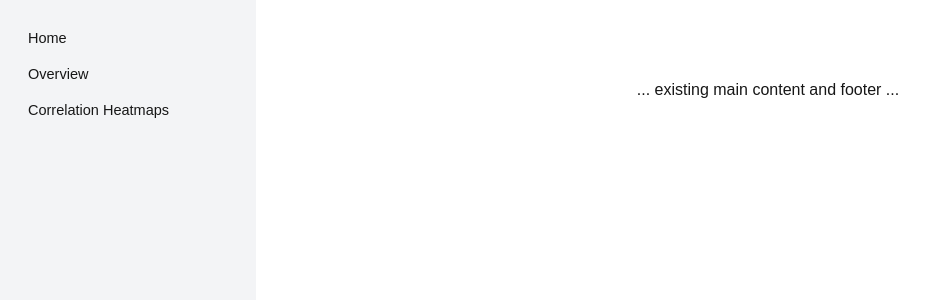
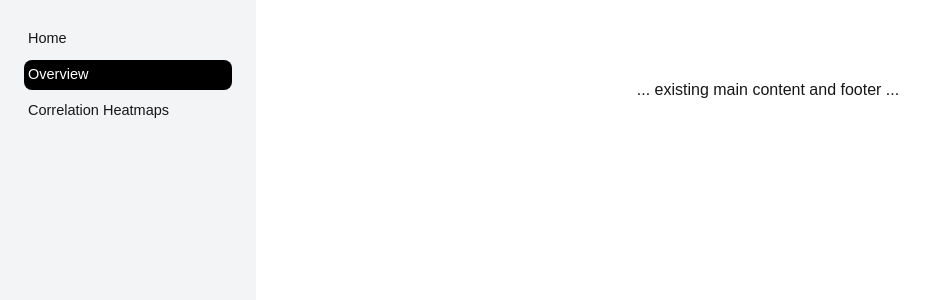
Before and after one commit to kylecsnow/js-ml-dashboard, a Next.js app in the folder frontend/: page /overview in a window 1280 px wide. Shown: the top 300 px of the page, without its empty margins (0-937 px from the left). Built offline with nearby package versions, Linux system fonts and the light colour scheme.

Commit message:
add highlighting to sidebar to indicate which page is selected

```diff
--- a/frontend/app/components/Sidebar.tsx
+++ b/frontend/app/components/Sidebar.tsx
@@ -1,25 +1,33 @@
+'use client';
+
 import Link from 'next/link'
+import { usePathname } from 'next/navigation'
 
 export default function Sidebar() {
+  const pathName = usePathname()
+
   return (
     // TODO: add all the other pages from dash-ml-dashboard
     <aside className="w-64 bg-gray-100 dark:bg-gray-800 p-6 hidden sm:block">
       <nav className="flex flex-col gap-[6px]">
         <Link
           href="/"
-          className="flex items-center gap-2 p-1 rounded-lg hover:bg-gray-200 dark:hover:bg-gray-700 text-[14.5px]"
+          className={`flex items-center gap-2 p-1 rounded-lg hover:bg-gray-200 dark:hover:bg-gray-700 text-[14.5px]
+            ${pathName === '/' ? 'bg-black text-white' : ''}`}
         >
           Home
         </Link>
         <Link
           href="/overview"
-          className="flex items-center gap-2 p-1 rounded-lg hover:bg-gray-200 dark:hover:bg-gray-700 text-[14.5px]"
+          className={`flex items-center gap-2 p-1 rounded-lg hover:bg-gray-200 dark:hover:bg-gray-700 text-[14.5px]
+            ${pathName === '/overview' ? 'bg-black text-white' : ''}`}
         >
           Overview
         </Link>
         <Link
           href="/correlation-heatmaps"
-          className="flex items-center gap-2 p-1 rounded-lg hover:bg-gray-200 dark:hover:bg-gray-700 text-[14.5px]"
+          className={`flex items-center gap-2 p-1 rounded-lg hover:bg-gray-200 dark:hover:bg-gray-700 text-[14.5px]
+            ${pathName === '/correlation-heatmaps' ? 'bg-black text-white' : ''}`}
         >
           Correlation Heatmaps
         </Link>
--- a/frontend/app/correlation-heatmaps/page.tsx
+++ b/frontend/app/correlation-heatmaps/page.tsx
@@ -19,6 +19,7 @@ const CorrelationHeatmapsPage = () => {
   const { selectedModel } = useModel();
   const [selectedHeatmapType, setSelectedHeatmapType] = useState('input-input');
   const [plotData, setPlotData] = useState<PlotDataType | null>(null);
+  // const [loading, setLoading] = useState(false);
 
   useEffect(() => {
 
@@ -79,6 +80,9 @@ const CorrelationHeatmapsPage = () => {
           </h2>
         </div>
         <div className="w-full max-w-4xl">
+          {/* {loading ? (
+            <div>Loading...</div>
+          ) : plotData && ( */}
           {plotData && (
             <Plot
               data={plotData.data}
--- a/frontend/app/page.tsx
+++ b/frontend/app/page.tsx
@@ -25,8 +25,8 @@ export default function Home() {
     }
 
     fetchModels();
-  }, []);
-  // }, [selectedModel, setSelectedModel]); // this is like the inputs of a callback from Plotly Dash; the effect only activates if one of these dependencies changes
+  // }, []);
+  }, [selectedModel, setSelectedModel]); // this is like the inputs of a callback from Plotly Dash; the effect only activates if one of these dependencies changes
 
 
   return (
```
